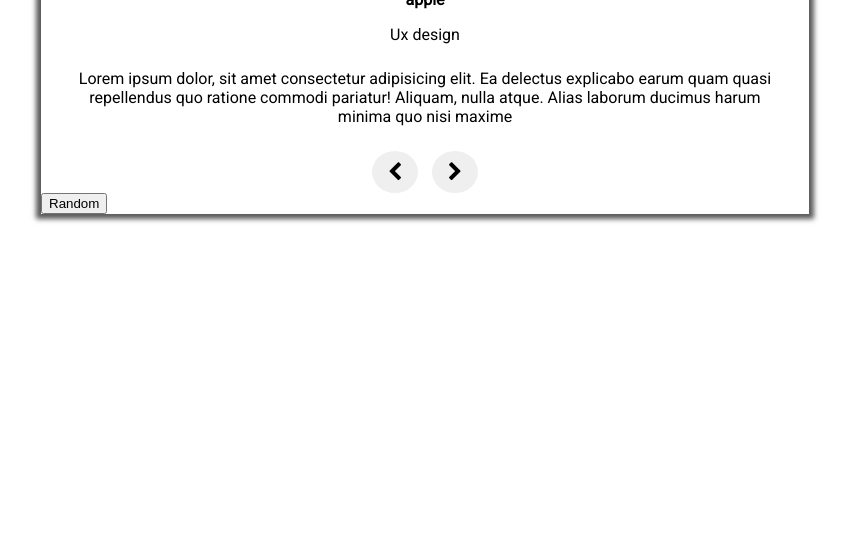
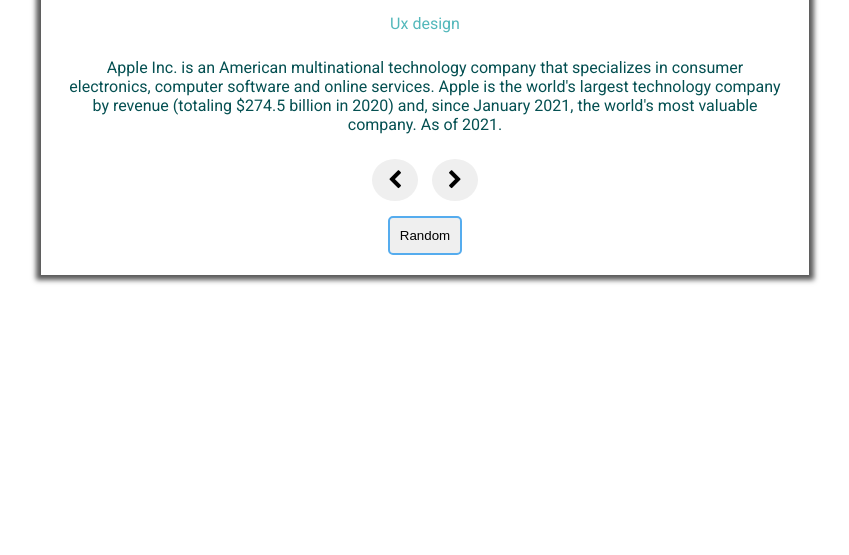
Before and after one commit to cflorezp/carousel-with-javascript, a plain HTML site: page index.html in a window 1280 px wide. Shown: the part 245-800 px from the top of the page, without its empty margins (215-1064 px from the left). Drawn offline with Linux system fonts and the light colour scheme.

Commit message:
Ending and last css details

```diff
--- a/app.js
+++ b/app.js
@@ -1,24 +1,24 @@
 const reviews = [
   {
     id: 1,
-    name: 'apple',
+    name: 'APPLE',
     description: 'Ux design',
     img: '/images/apple.png',
-    text: 'Lorem ipsum dolor, sit amet consectetur adipisicing elit. Ea  delectus explicabo earum quam quasi repellendus quo ratione commodi  pariatur! Aliquam, nulla atque. Alias laborum ducimus harum minima quo nisi maxime',
+    text: "Apple Inc. is an American multinational technology company that specializes in consumer electronics, computer software and online services. Apple is the world's largest technology company by revenue (totaling $274.5 billion in 2020) and, since January 2021, the world's most valuable company. As of 2021.",
   },
   {
     id: 2,
-    name: 'linux',
-    description: 'Ux design',
-    img: '',
-    text: 'Lorem ipsum dolor, sit amet consectetur adipisicing elit. Ea  delectus explicabo earum quam quasi repellendus quo ratione commodi  pariatur! Aliquam, nulla atque. Alias laborum ducimus harum minima quo nisi maxime',
+    name: 'LINUX',
+    description: 'Server and Users',
+    img: '/images/linux.jpg',
+    text: 'Linux is a family of open-source Unix-like operating systems based on the Linux kernel, an operating system kernel first released on September 17, 1991, by Linus Torvalds. Linux is typically packaged in a Linux distribution.',
   },
   {
     id: 1,
-    name: 'windows',
-    description: 'Ux design',
-    img: '',
-    text: 'Lorem ipsum dolor, sit amet consectetur adipisicing elit. Ea  delectus explicabo earum quam quasi repellendus quo ratione commodi  pariatur! Aliquam, nulla atque. Alias laborum ducimus harum minima quo nisi maxime',
+    name: 'WINDOWS',
+    description: 'Users',
+    img: '/images/windows.png',
+    text: 'Microsoft Windows, commonly referred to as Windows, is a group of several proprietary graphical operating system families, all of which are developed and marketed by Microsoft. Each family caters to a certain sector of the computing industry.',
   },
 ];
 
@@ -71,7 +71,7 @@ prevBtn.addEventListener('click', function () {
 });
 
 //show randon item
-randomBtn.addEventListener('click', function(){
-    currentItem = Math.floor(Math.random() * reviews.length);
-    showItem();
-})
+randomBtn.addEventListener('click', function () {
+  currentItem = Math.floor(Math.random() * reviews.length);
+  showItem();
+});
--- a/index.html
+++ b/index.html
@@ -29,7 +29,7 @@
             <img src="images/apple.png" id="company" alt="" height="120px" />
           </div>
           <h4 id="author">Apple</h4>
-          <p id="description">Ux designer</p>
+          <p id="description" class="sub">Ux designer</p>
           <p id="info" class="info">
             Lorem ipsum dolor, sit amet consectetur adipisicing elit. Ea
             delectus explicabo earum quam quasi repellendus quo ratione commodi
--- a/styles.css
+++ b/styles.css
@@ -6,7 +6,7 @@ body{
 }
 
 main{
-    height: 500px;
+    height: 550px;
     display: flex;
     justify-content: center;
     align-items: center;
@@ -20,11 +20,17 @@ main{
 
 h2{
     text-align: center;
+    color: #003638;
 }
 
 h4{
     text-align: center;
     margin: 2px;
+    color: #055052;
+}
+
+.sub{
+    color: #53B8BB;
 }
 
 p{
@@ -33,6 +39,7 @@ p{
 
 .info{
     margin: 25px;
+    color: #055052;
 }
 
 .img-container{
@@ -51,7 +58,7 @@ p{
 }
 
 .btns:hover{
-    background-color: rgb(43, 125, 206);
+    background-color: #1597E5;
     cursor: pointer;
     color: white;
 }
@@ -60,3 +67,24 @@ p{
     margin: 10px;
     font-size: 1.5em;
 }
+
+.review{
+    margin-bottom: 20px;
+}
+
+.random-btn{
+    padding: 10px;
+    display: block;
+    margin: 0 auto;
+    margin-top: 15px;
+    text-decoration: none;
+    border: 2px #55acee solid;
+    border-radius: 5px;
+}
+
+.random-btn:hover{
+    background-color: #1597E5;
+    cursor: pointer;
+    color: white;
+
+}
```
